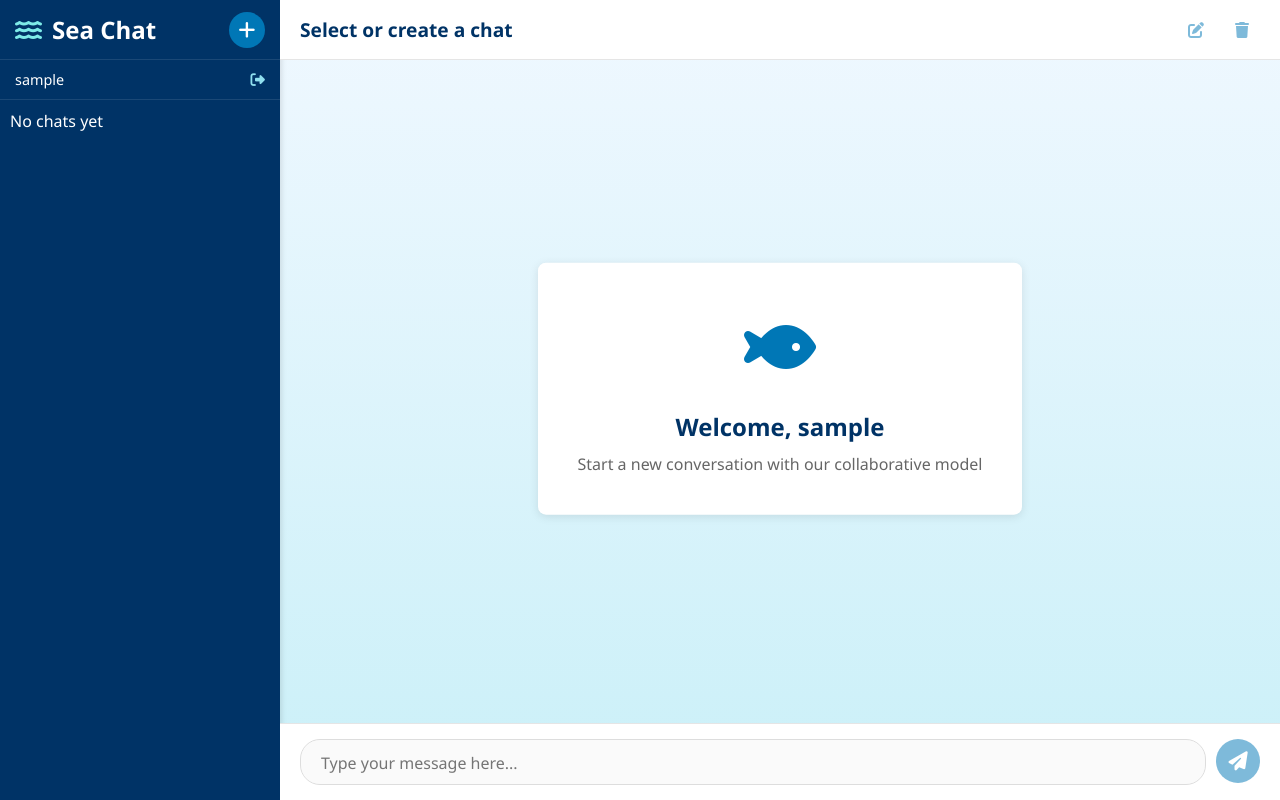
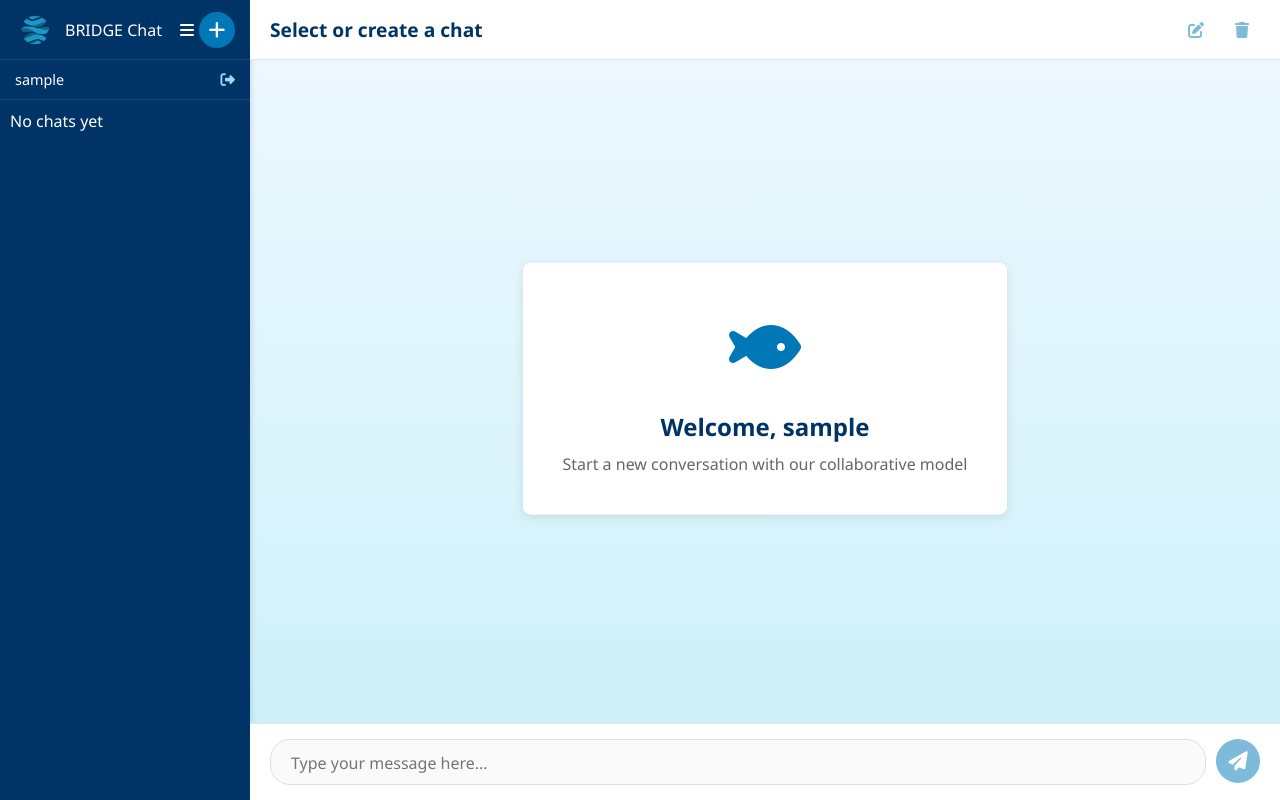
Before and after one commit to Bobbinetor/BRIDGE_Framework, a Flask app: page / in a window 1280 px wide. Run offline with Flask 3, Linux system fonts and the light colour scheme; the visitor is signed in with stand-in values (Sample User, id 1); data that the repository does not hold is empty.

Commit message:
Modified logo inot chat, and addedd sidebar collapsing

```diff
--- a/static/css/style.css
+++ b/static/css/style.css
@@ -850,3 +850,57 @@ button:disabled {
     height: auto; /* Maintain aspect ratio */
     margin: 0 auto;
 }
+
+
+.sidebar-logo {
+    display: flex;
+    align-items: center;
+    overflow: hidden;
+}
+
+.logo-img {
+    width: 40px;
+    height: auto;
+    margin-right: 10px;
+}
+
+
+.app-container {
+    position: relative;
+    transition: all 0.3s ease;
+}
+
+.sidebar {
+    width: 250px;
+    transition: width 0.3s ease;
+}
+
+.sidebar-collapsed {
+    width: 60px;
+}
+
+.sidebar-collapsed .logo-text,
+.sidebar-collapsed .chat-list span,
+.sidebar-collapsed .user-info span {
+    display: none;
+}
+
+.sidebar-controls {
+    display: flex;
+    align-items: center;
+}
+
+.toggle-sidebar-btn {
+    background: none;
+    border: none;
+    color: #fff;
+    cursor: pointer;
+    font-size: 16px;
+    padding: 5px;
+}
+
+/* Adjusting content area when sidebar is collapsed */
+.sidebar-collapsed + .chat-container {
+    margin-left: 60px;
+    width: calc(100% - 60px);
+}
--- a/static/js/main.js
+++ b/static/js/main.js
@@ -464,3 +464,25 @@ document.addEventListener('DOMContentLoaded', function() {
     // Initialize the app
     init();
 });
+
+// Add this to your main.js file or in a script tag at the bottom of index.html
+
+document.addEventListener('DOMContentLoaded', function() {
+    const toggleSidebarBtn = document.getElementById('toggle-sidebar-btn');
+    const sidebar = document.querySelector('.sidebar');
+    const chatContainer = document.querySelector('.chat-container');
+
+    toggleSidebarBtn.addEventListener('click', function() {
+        sidebar.classList.toggle('sidebar-collapsed');
+
+        // Update toggle button icon
+        const icon = toggleSidebarBtn.querySelector('i');
+        if (sidebar.classList.contains('sidebar-collapsed')) {
+            icon.classList.remove('fa-bars');
+            icon.classList.add('fa-expand');
+        } else {
+            icon.classList.remove('fa-expand');
+            icon.classList.add('fa-bars');
+        }
+    });
+});
--- a/templates/index.html
+++ b/templates/index.html
@@ -5,10 +5,18 @@
     <!-- Sidebar for chat navigation -->
     <div class="sidebar">
         <div class="sidebar-header">
-            <h1><i class="fas fa-water"></i> Sea Chat</h1>
-            <button id="new-chat-btn" class="new-chat-btn" title="New Chat">
-                <i class="fas fa-plus"></i>
-            </button>
+            <div class="sidebar-logo">
+                <img src="{{ url_for('static', filename='images/logo_small.png') }}" alt="Sea Chat Logo" class="logo-img">
+                <span class="logo-text">BRIDGE Chat</span>
+            </div>
+            <div class="sidebar-controls">
+                <button id="toggle-sidebar-btn" class="toggle-sidebar-btn" title="Toggle Sidebar">
+                    <i class="fas fa-bars"></i>
+                </button>
+                <button id="new-chat-btn" class="new-chat-btn" title="New Chat">
+                    <i class="fas fa-plus"></i>
+                </button>
+            </div>
         </div>
         <div class="user-info">
             <span>{{ current_user.username }}</span>
```
Also changed, not shown: static/images/logo_small.png (added).
